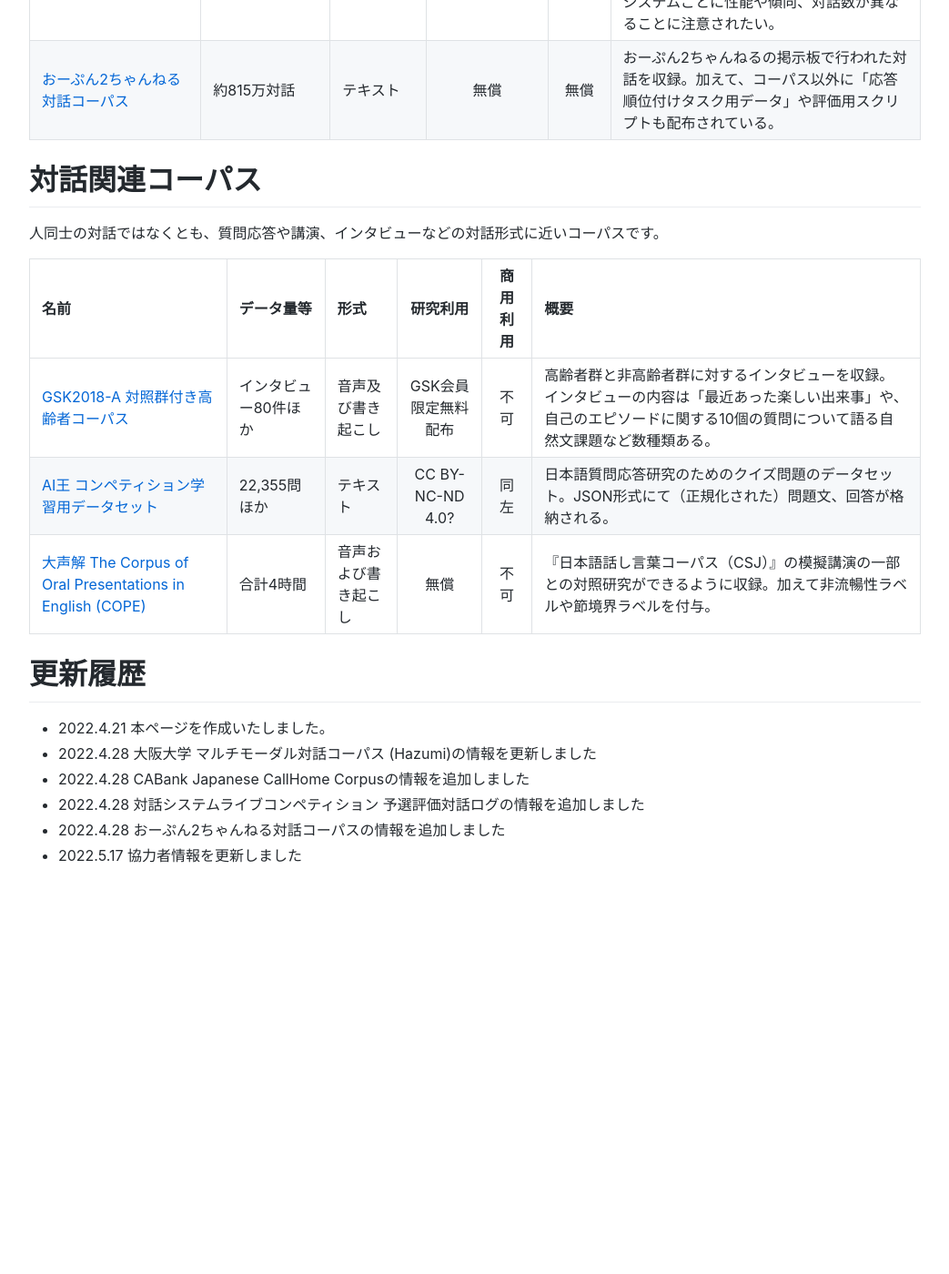
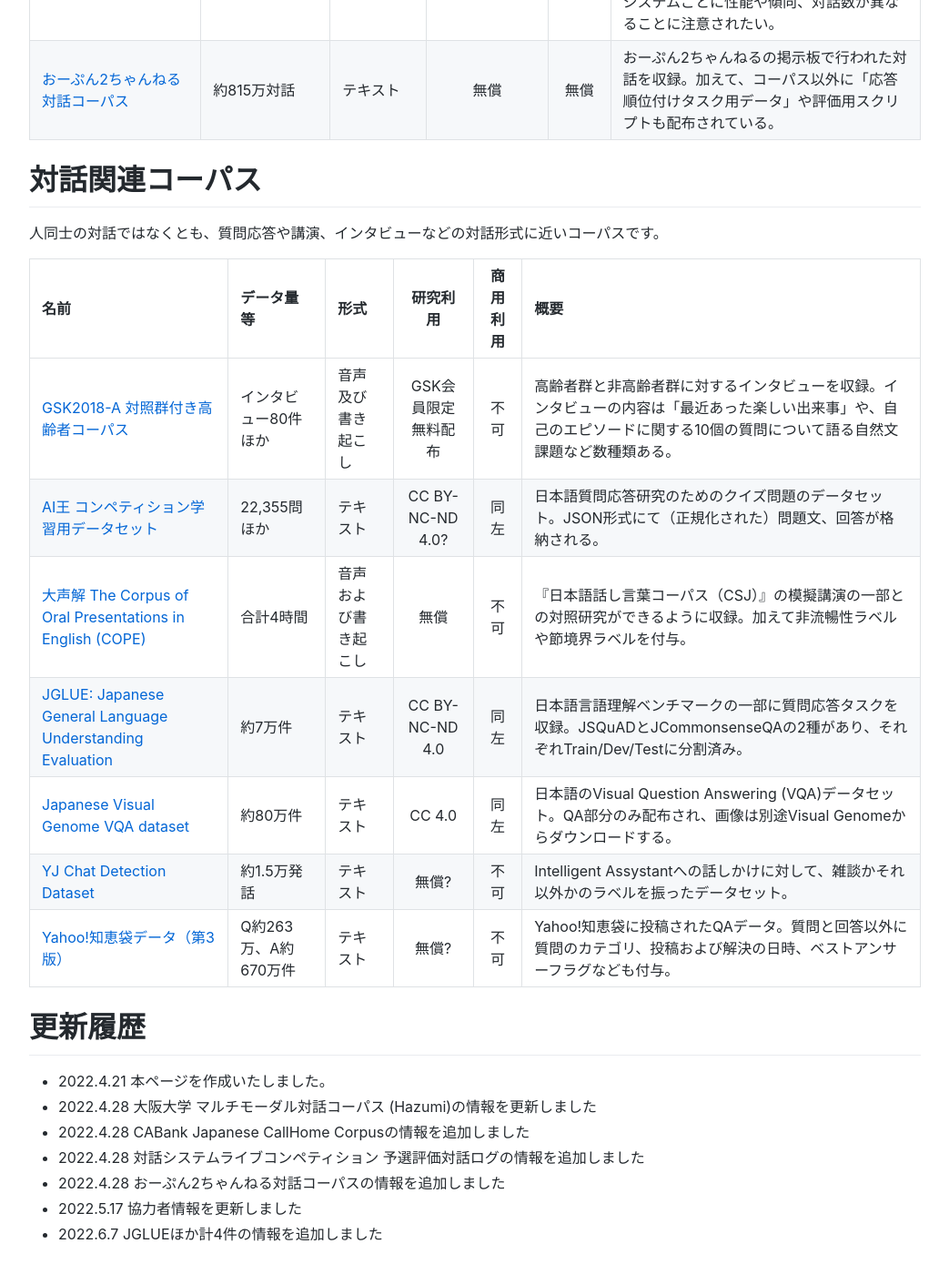
Before and after one commit to masahiro-mi/masahiro-mi.github.io, a Jekyll site: the page built from dialogue_corpus.md, in a window 1280 px wide and 1400 px high, scrolled down 3852 px. Shown: the whole window at 91% size, without its empty margins (118-1161 px from the left). Built offline with Jekyll 4.4.1, drawn with Linux system fonts in a browser that asks for light colours; comment, search, counter and statistics services are not loaded; before the commit the page ends 4836 px from its top, so only the background shows below that.

Commit message:
Update dialogue_corpus.md

```diff
--- a/dialogue_corpus.md
+++ b/dialogue_corpus.md
@@ -1,7 +1,7 @@
 ---
 layout: default
 title: 日本語対話コーパス
-description: これは日本語を対象とする対話システムの構築に利用できる言語資源のリストです。本リストは、理化学研究所 吉野 幸一郎さん発案のもと、C4A研究所 中野 幹生さん、東北大学 赤間 怜奈さんにご協力をいただき作成いたしました。
+description: これは日本語を対象とする対話システムの構築に利用できる言語資源のリストです。本リストは、理化学研究所 吉野 幸一郎さん発案のもと、C4A研究所 中野 幹生さん、東北大学 赤間 怜奈さん、大阪大学 駒谷 和範さん、JAIST 吉川 禎洋さんにご協力をいただき、作成いたしました。
 ---
 # 日本語対話コーパス
 
@@ -58,6 +58,10 @@
 | [GSK2018-A 対照群付き高齢者コーパス](https://alaginrc.nict.go.jp/slc-outline.html#5)  | インタビュー80件ほか | 音声及び書き起こし | GSK会員限定無料配布 | 不可 | 高齢者群と非高齢者群に対するインタビューを収録。インタビューの内容は「最近あった楽しい出来事」や、自己のエピソードに関する10個の質問について語る自然文課題など数種類ある。 |
 | [AI王 コンペティション学習用データセット](https://sites.google.com/view/project-aio/competition2#h.i5iz9xhxq2us)  | 22,355問ほか | テキスト | CC BY-NC-ND 4.0? | 同左 | 日本語質問応答研究のためのクイズ問題のデータセット。JSON形式にて（正規化された）問題文、回答が格納される。 |
 | [大声解 The Corpus of Oral Presentations in English (COPE)](https://www.timehill.net/asr-mt.html)  | 合計4時間 | 音声および書き起こし | 無償 | 不可 | 『日本語話し言葉コーパス（CSJ）』の模擬講演の一部との対照研究ができるように収録。加えて非流暢性ラベルや節境界ラベルを付与。 |
+| [JGLUE: Japanese General Language Understanding Evaluation](https://github.com/yahoojapan/JGLUE)  | 約7万件 | テキスト | CC BY-NC-ND 4.0 | 同左 | 日本語言語理解ベンチマークの一部に質問応答タスクを収録。JSQuADとJCommonsenseQAの2種があり、それぞれTrain/Dev/Testに分割済み。 |
+| [Japanese Visual Genome VQA dataset](https://github.com/yahoojapan/ja-vg-vqa)  | 約80万件 | テキスト | CC 4.0 | 同左 | 日本語のVisual Question Answering (VQA)データセット。QA部分のみ配布され、画像は別途Visual Genomeからダウンロードする。 |
+| [YJ Chat Detection Dataset](https://randd.yahoo.co.jp/jp/softwaredata#yjcdd)  | 約1.5万発話| テキスト | 無償? | 不可 | Intelligent Assystantへの話しかけに対して、雑談かそれ以外かのラベルを振ったデータセット。 |
+| [Yahoo!知恵袋データ（第3版）](https://randd.yahoo.co.jp/jp/softwaredata#ydata)  | Q約263万、A約670万件| テキスト | 無償? | 不可 | Yahoo!知恵袋に投稿されたQAデータ。質問と回答以外に質問のカテゴリ、投稿および解決の日時、ベストアンサーフラグなども付与。 |
 
 
 # 更新履歴
@@ -67,3 +71,4 @@
 - 2022.4.28 対話システムライブコンペティション 予選評価対話ログの情報を追加しました
 - 2022.4.28 おーぷん2ちゃんねる対話コーパスの情報を追加しました
 - 2022.5.17 協力者情報を更新しました
+- 2022.6.7 JGLUEほか計4件の情報を追加しました
```
